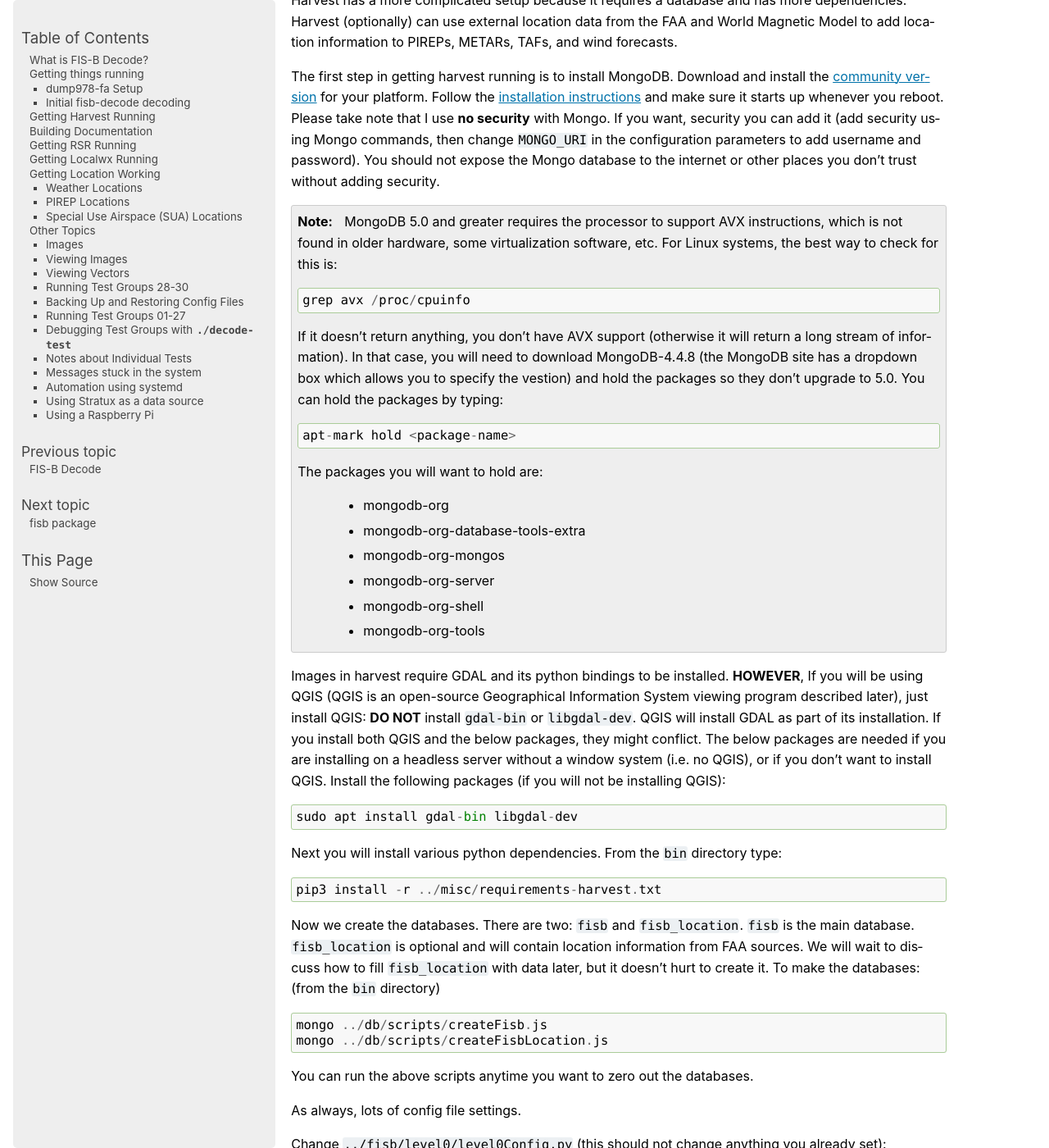
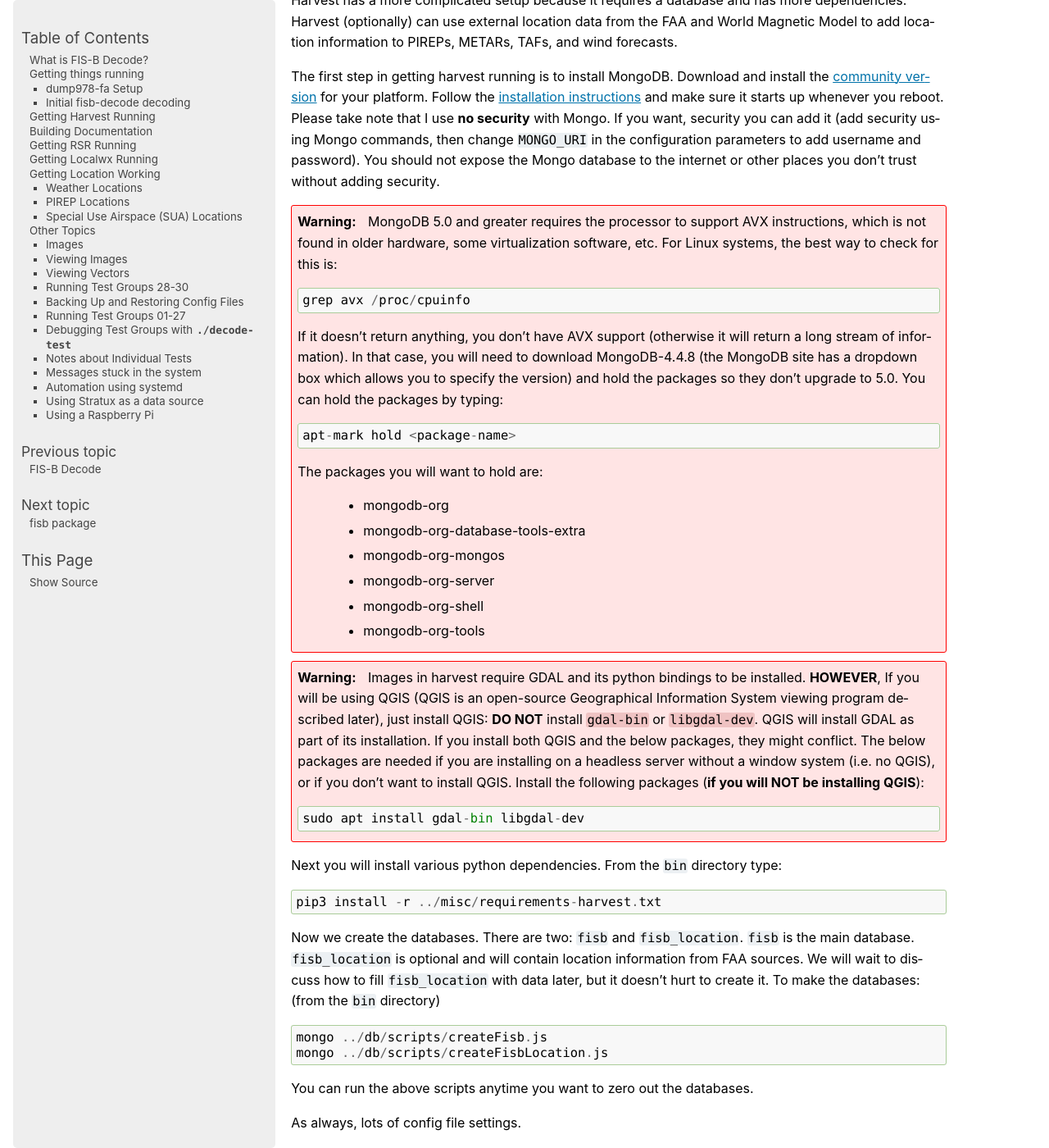
Before and after one commit to rand-projects/fisb-decode, a Sphinx documentation site: the page built from docs/source/document.rst, in a window 1280 px wide and 1400 px high, scrolled down 7562 px. Shown: the whole window at 82% size. Built offline with Sphinx 7.4.7, drawn with Linux system fonts in a browser that asks for light colours; some of the changed text lies outside the part shown.

Commit message:
Documentation changes.

```diff
--- a/docs/source/document.rst
+++ b/docs/source/document.rst
@@ -422,7 +422,7 @@ security you can add it (add security using Mongo commands, then change
 You should not expose the Mongo database to the internet
 or other places you don't trust without adding security.
 
-.. note ::
+.. warning::
    MongoDB 5.0 and greater requires the processor to support AVX
    instructions, which is not found in older hardware, some virtualization
    software, etc. For Linux systems, the best way to check for this is: ::
@@ -432,7 +432,7 @@ or other places you don't trust without adding security.
    If it doesn't return anything, you don't have AVX support (otherwise it
    will return a long stream of information). In that case,
    you will need to download MongoDB-4.4.8 (the MongoDB site has a
-   dropdown box which allows you to specify the vestion) and hold the
+   dropdown box which allows you to specify the version) and hold the
    packages so they don't upgrade to 5.0. You can hold the packages by typing: ::
 
      apt-mark hold <package-name>
@@ -446,18 +446,19 @@ or other places you don't trust without adding security.
      * mongodb-org-shell
      * mongodb-org-tools
 
-Images in harvest require GDAL and its python bindings to be installed.
-**HOWEVER**, If you will be using QGIS
-(QGIS is an open-source
-Geographical Information System viewing program described
-later), just install QGIS: **DO NOT** install
-``gdal-bin`` or ``libgdal-dev``. QGIS will install GDAL as
-part of its installation. If you install both QGIS and the below packages, they
-might conflict. The below packages are needed if you are installing on a headless
-server without a window system (i.e. no QGIS), or if you don't want to install QGIS.
-Install the following packages (if you will not be installing QGIS): ::
-
-  sudo apt install gdal-bin libgdal-dev
+.. warning::
+   Images in harvest require GDAL and its python bindings to be installed.
+   **HOWEVER**, If you will be using QGIS
+   (QGIS is an open-source
+   Geographical Information System viewing program described
+   later), just install QGIS: **DO NOT** install
+   ``gdal-bin`` or ``libgdal-dev``. QGIS will install GDAL as
+   part of its installation. If you install both QGIS and the below packages, they
+   might conflict. The below packages are needed if you are installing on a headless
+   server without a window system (i.e. no QGIS), or if you don't want to install QGIS.
+   Install the following packages (**if you will NOT be installing QGIS**): ::
+
+     sudo apt install gdal-bin libgdal-dev
 
 Next you will install various python dependencies.
 From the ``bin`` directory type: ::
@@ -2127,7 +2128,7 @@ SD cards. Speed is not the same as your desktop, but not annoyingly slow either.
    actually 'illegal
    instruction' errors), try installing an earlier MongoDB 4
    version like 4.4.8.
-   See the earlier note about MongoDB 5.
+   See the earlier warning about MongoDB 5.
 
 Running 'fisb' and 'harvest' (with MongoDB) does not use very many resources.
 On a 4GB Pi, available memory is more than 3GB at all times and system
```
